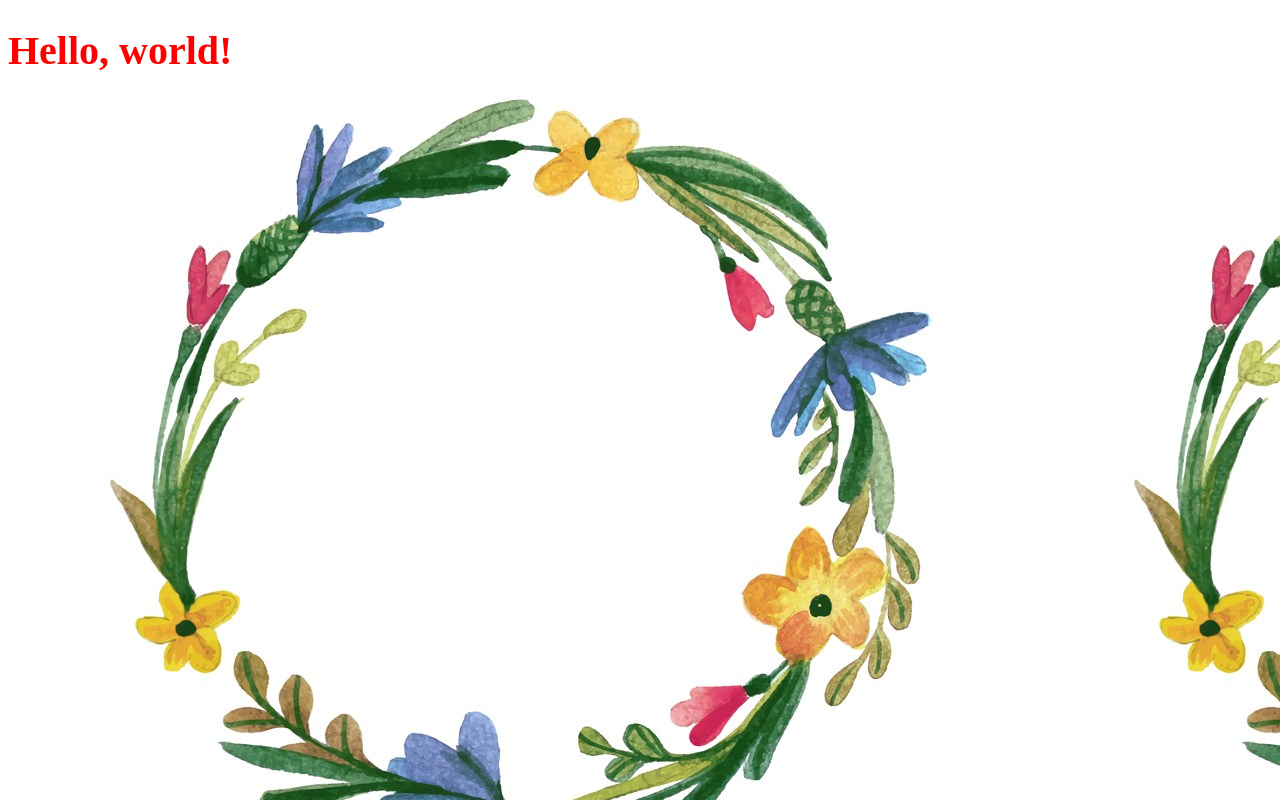
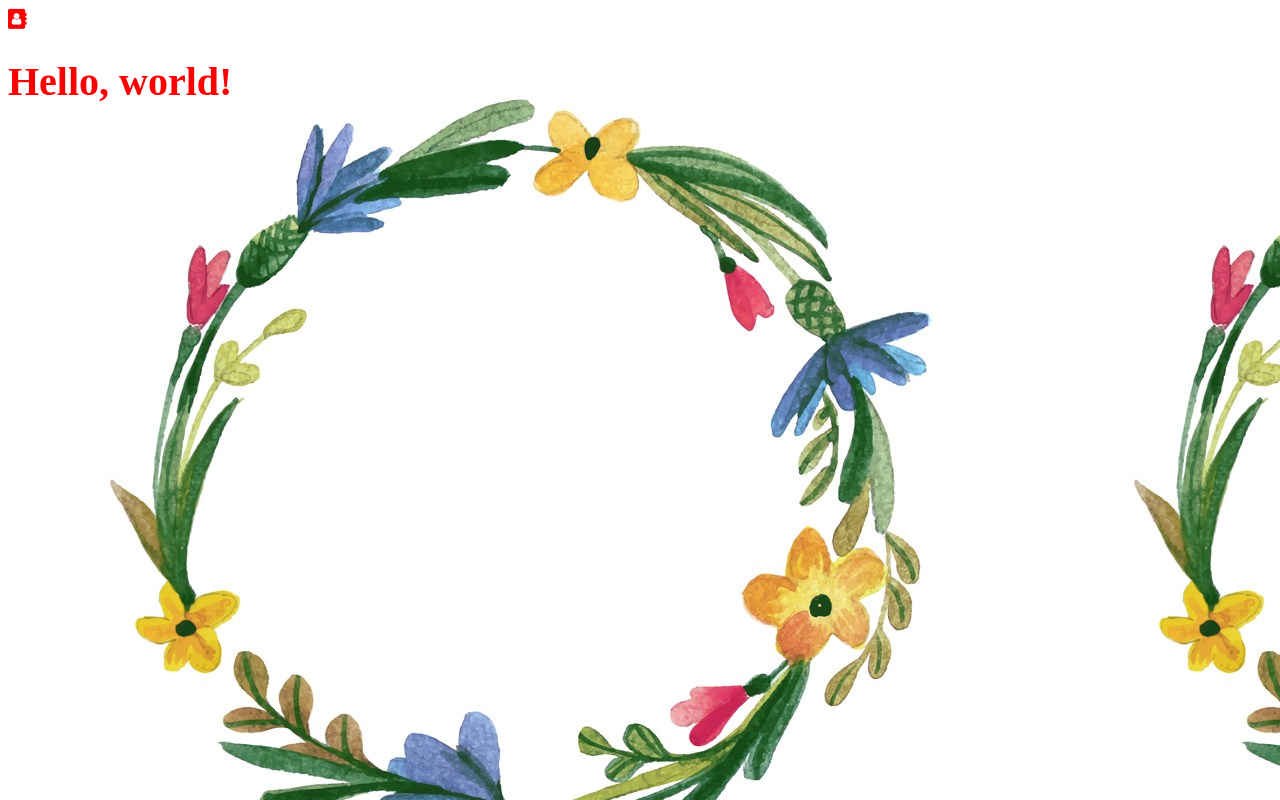
Before and after one commit to missxiaolin/react-project, a React app: page / in a window 1280 px wide. Built offline with nearby package versions, Linux system fonts and the light colour scheme.

Commit message:
* 字体配置

```diff
--- a/package.json
+++ b/package.json
@@ -32,6 +32,7 @@
     "webpack": "^3.10.0"
   },
   "dependencies": {
+    "font-awesome": "^4.7.0",
     "react": "^16.2.0",
     "react-dom": "^16.2.0"
   }
--- a/src/app.jsx
+++ b/src/app.jsx
@@ -1,10 +1,14 @@
 import React from 'react'
 import ReactDOM from 'react-dom'
 
+import 'font-awesome/css/font-awesome.css'
 import './index.css'
 import './index.scss'
 
 ReactDOM.render(
-  <h1>Hello, world!</h1>,
+  <div>
+    <i className="fa fa-address-book"></i>
+    <h1>Hello, world!</h1>
+  </div>,
   document.getElementById('app')
 );
--- a/webpack.config.js
+++ b/webpack.config.js
@@ -46,6 +46,18 @@ module.exports = {
                         }
                     }
                 ]
+            },
+            // 字体
+            {
+                test: /\.(woff|woff2|eot|ttf|otf|svg)$/,
+                use: [
+                    {
+                        loader: 'url-loader',
+                        options: {
+                            limit: 8192
+                        }
+                    }
+                ]
             }
         ]
     },
```
Also changed, not shown: 7 other files (tests, documents, lock files or other folders). Lines whose indentation alone changed are shown as unchanged.
